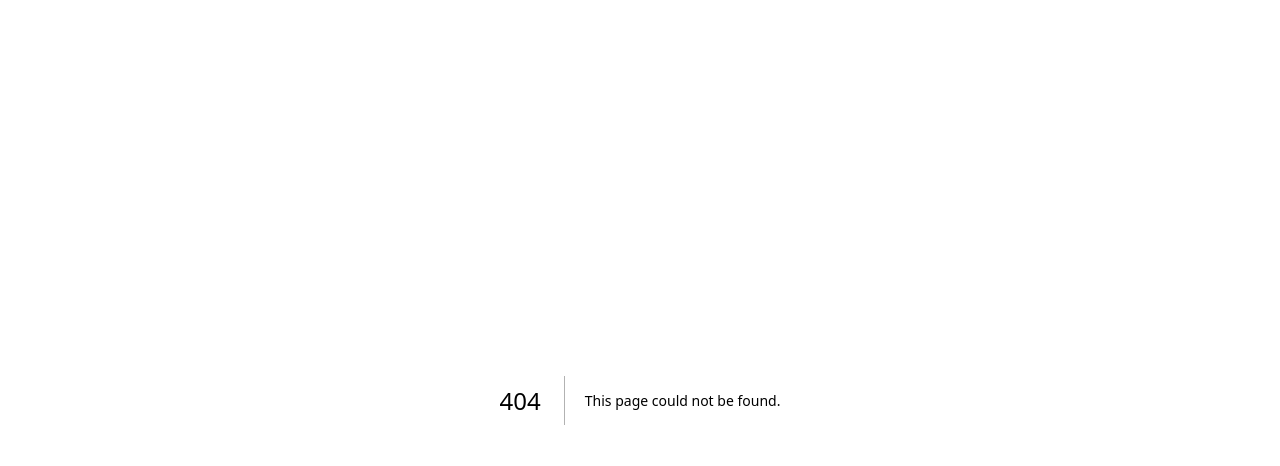
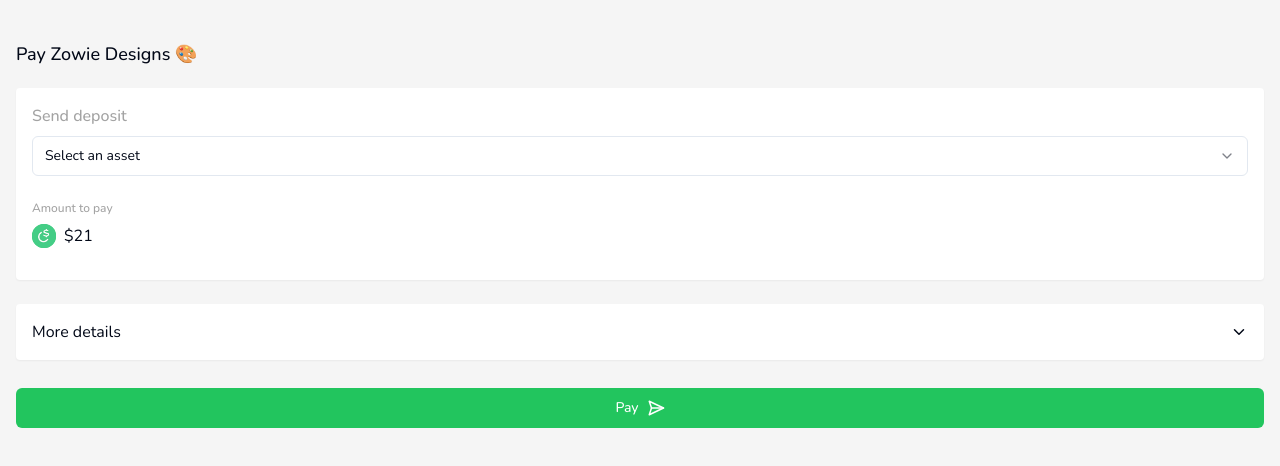
Before and after one commit to JovanMwesigwa/paynapple-bwc, a Next.js app: page /pay/1 in a window 1280 px wide. Before the commit this address had no page. Shown: the top 466 px of the page. Built offline with nearby package versions, Linux system fonts and the light colour scheme.

Commit message:
Refactor components and update styling in page.tsx, InvoiceCard.tsx, and SelectButtons.tsx

```diff
--- a/app/(main)/page.tsx
+++ b/app/(main)/page.tsx
@@ -1,17 +1,13 @@
-import { Button } from "@/components/ui/button";
+import BottomTabs from "../../components/bottom-tabs";
+import ParentFloatingButton from "../components/ParentFloatingButton";
 import SelectButtons from "../components/SelectButtons";
 import SwipeCard from "../components/SwipeCard";
 import Invoices from "./Invoices";
 import Header from "./header";
-import BottomTabs from "../../components/bottom-tabs";
-import { Plus } from "lucide-react";
-import Link from "next/link";
-import FloatingButton from "@/components/FloatingButton";
-import ParentFloatingButton from "../components/ParentFloatingButton";
 
 export default function Home() {
   return (
-    <div className="bg-white flex relative flex-1 flex-col overflow-y-auto">
+    <div className="bg-neutral-100 flex relative flex-1 flex-col overflow-y-auto">
       <Header />
       <div className="p-4 flex flex-1 flex-col overflow-y-auto h-full mt-5">
         <div className="mt-4 grid grid-cols-3 gap-4 h-20">
--- a/app/components/InvoiceCard.tsx
+++ b/app/components/InvoiceCard.tsx
@@ -24,7 +24,7 @@
       : "bg-red-100";
   return (
     <Link href={`/invoice/edit/${invoice.id}`}>
-      <div className="flex justify-between my-5 items-center p-4 bg-white rounded-lg shadow-md ">
+      <div className="flex justify-between my-5 items-center p-4 bg-white rounded-lg shadow-sm ">
         <div className="flex flex-1 flex-col gap-y-1">
           <div className="">
             <h1>{invoice.client.name}</h1>
--- a/app/components/SelectButtons.tsx
+++ b/app/components/SelectButtons.tsx
@@ -6,26 +6,26 @@
   return (
     <div className="mt-8 flex space-x-2">
       <Button
-        className="flex-1 text-xs bg-green-600 p-0 justify-center text-white font-bold rounded-full flex-row items-center"
+        className="flex-1 text-xs bg-green-600 shadow-sm p-0 justify-center text-white font-bold rounded-full flex-row items-center"
         variant="ghost"
       >
         <Check className=" mr-1" size={15} />
         All
       </Button>
       <Button
-        className="flex-1 bg-neutral-100 text-xs font-medium rounded-full text-neutral-500 p-0"
+        className="flex-1 bg-white shadow-sm text-xs font-medium rounded-full text-neutral-500 p-0"
         variant="ghost"
       >
         Unpaid
       </Button>
       <Button
-        className="flex-1 bg-neutral-100 font-medium text-xs rounded-full text-neutral-500 p-0"
+        className="flex-1 bg-white shadow-sm font-medium text-xs rounded-full text-neutral-500 p-0"
         variant="ghost"
       >
         Partially
       </Button>
       <Button
-        className="flex-1 bg-neutral-100 font-medium text-xs items-center rounded-full text-neutral-500 p-0"
+        className="flex-1 bg-white shadow-sm font-medium text-xs items-center rounded-full text-neutral-500 p-0"
         variant="ghost"
       >
         Overdue
--- /dev/null
+++ b/app/pay/[id]/page.tsx
@@ -0,0 +1,66 @@
+import {
+  Collapsible,
+  CollapsibleContent,
+  CollapsibleTrigger,
+} from "@/components/ui/collapsible";
+
+import SubmitBtn from "@/app/components/Buttons/SubmitBtn";
+import { SelectAsset } from "@/app/components/SelectAsset";
+import { ChevronDown } from "lucide-react";
+import Image from "next/image";
+import PayLinkHeader from "../pay-link-header";
+
+const PaylinkPage = () => {
+  return (
+    <div className="flex flex-1 h-screen p-4 bg-neutral-100 flex-col ">
+      <PayLinkHeader />
+
+      {/* Pay info */}
+      <div className="w-full flex-col shadow-sm flex rounded-sm bg-white p-4 mb-6">
+        <h1 className="text-neutral-400 font-medium">Send deposit</h1>
+
+        <SelectAsset />
+
+        <div className="flex flex-col my-4 gap-y-2">
+          <p className="text-xs text-neutral-400 font-medium">Amount to pay</p>
+
+          <div className="flex flex-row items-center gap-x-2">
+            <div className="size-6 bg-green-500 rounded-full relative">
+              <Image src="/cusd.png" fill alt="Asset" />
+            </div>
+            <h1>$21</h1>
+          </div>
+        </div>
+      </div>
+
+      {/* More info */}
+      <Collapsible>
+        <div className="w-full flex-col mb-5 shadow-sm cursor-pointer flex rounded-sm bg-white p-4">
+          <CollapsibleTrigger>
+            <div className="flex flex-row items-center justify-between">
+              <h1>More details</h1>
+
+              <ChevronDown size={18} />
+            </div>
+          </CollapsibleTrigger>
+
+          <CollapsibleContent>
+            <div className="flex">
+              <p className="text-xs text-neutral-500">
+                Lorem ipsum dolor sit amet consectetur adipisicing elit. Numquam
+                eveniet molestiae, quia natus sint excepturi tempore commodi
+                quisquam praesentium nemo illo nihil explicabo dolore quidem
+                omnis nostrum modi blanditiis aliquid. Thanks for your service!
+                😍
+              </p>
+            </div>
+          </CollapsibleContent>
+        </div>
+      </Collapsible>
+
+      <SubmitBtn title="Pay" />
+    </div>
+  );
+};
+
+export default PaylinkPage;
--- /dev/null
+++ b/app/pay/layout.tsx
@@ -0,0 +1,7 @@
+import React, { ReactNode } from "react";
+
+const PayLinkLayout = ({ children }: { children: ReactNode }) => {
+  return <div>{children}</div>;
+};
+
+export default PayLinkLayout;
--- /dev/null
+++ b/app/pay/pay-link-header.tsx
@@ -0,0 +1,11 @@
+import React from "react";
+
+const PayLinkHeader = () => {
+  return (
+    <div className="w-full flex-row flex text-lg h-12 mt-6 font-medium">
+      Pay Zowie Designs 🎨
+    </div>
+  );
+};
+
+export default PayLinkHeader;
```
